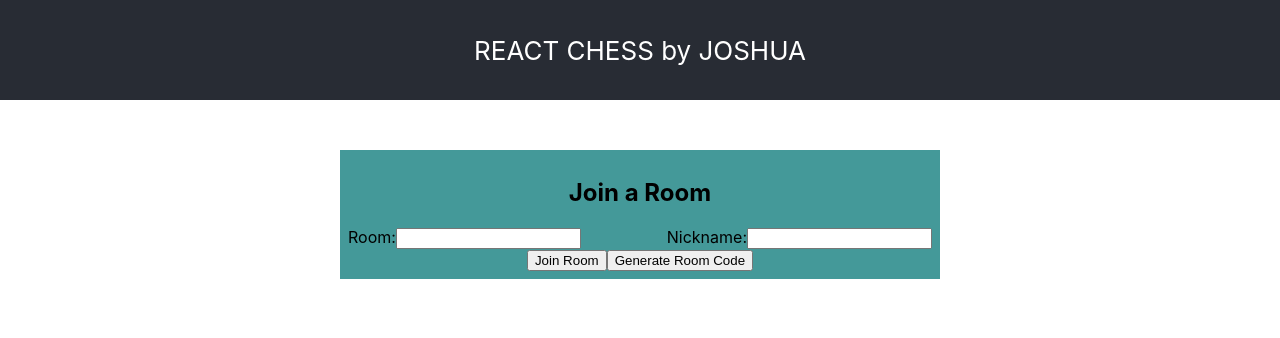
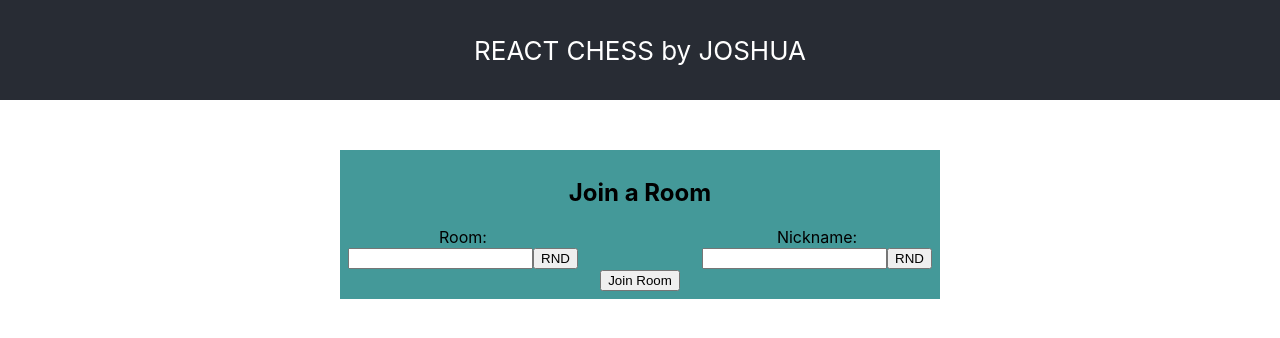
Before and after one commit to joshuacassidygrant/react-chess, a React (Create React App) app: page / in a window 1280 px wide. Shown: the top 338 px of the page. Built offline with nearby package versions, Linux system fonts and the light colour scheme; no server answers.

Commit message:
random room and use rnames

```diff
--- a/src/components/game.tsx
+++ b/src/components/game.tsx
@@ -2,7 +2,7 @@ import React, {FC, ReactElement, useState, useEffect} from "react";
 import {Board} from "./board";
 import {TokenMap, TokenData, Coordinate, GridData, CoordinateMove, User} from "../types/";
 import {startState} from "../game/start";
-import {updateTokenData, coordinateInList, doMove, toMove, emitMove} from "../utils/";
+import {updateTokenData, coordinateInList, doMove, toMove, emitMove, socketEndpoint} from "../utils/";
 import {getOr} from "lodash/fp";
 import {GameInfo} from "./game-info";
 import { StartPanel } from "./start-panel";
@@ -10,7 +10,6 @@ import { UserList } from "./user-list";
 import { ChatBox } from "./chat-box";
 import { Box, Flex } from "rebass";
 
-const socketEndpoint = "http://localhost:3001";
 const io = require("socket.io-client");
 
 // GAME CONSTANTS
--- a/src/components/start-panel.tsx
+++ b/src/components/start-panel.tsx
@@ -1,7 +1,7 @@
-import React, {FC, ReactElement, useState} from "react";
+import React, {FC, ReactElement, useEffect, useState} from "react";
 import {Flex, Box} from "rebass";
 import { User } from "../types";
-import { chooseRole, joinRoom } from "../utils";
+import { chooseRole, joinRoom, requestRandomString } from "../utils";
 
 export type StartPanelProps = {
     socket: any,
@@ -17,6 +17,16 @@ export const StartPanel: FC<StartPanelProps> = ({socket, currentRoom, setCurrent
     const [currentRoomInput, setCurrentRoomInput] = useState(currentRoom);
     const [currentNameInput, setCurrentNameInput] = useState("");
 
+    useEffect(() => {
+        if (currentRoomInput === "") {
+            requestRandomString(3, (txt)=>{setCurrentRoomInput(txt)});
+        }
+
+        if (currentNameInput === "") {
+            requestRandomString(2, (txt)=>{setCurrentNameInput(txt)});
+        }
+    }, [])
+
     return (
         <Flex p={2} width={600} mx="auto" my={50} bg="#499">
             {
@@ -25,12 +35,14 @@ export const StartPanel: FC<StartPanelProps> = ({socket, currentRoom, setCurrent
                <h2>Join a Room</h2>
                <Flex justifyContent="space-between">
                    <Box>
-                     <label>Room:</label>
+                     <Box><label>Room:</label></Box>
                      <input  value={currentRoomInput} onChange={(e) => setCurrentRoomInput(e.target.value)}/>
+                     <button onClick={() => {requestRandomString(3, (txt)=>{setCurrentRoomInput(txt)})}}>RND</button>
                    </Box>
                    <Box>
-                    <label>Nickname:</label>
+                    <Box><label>Nickname:</label></Box>
                     <input  value={currentNameInput} onChange={(e) => setCurrentNameInput(e.target.value)}/>
+                    <button onClick={() => {requestRandomString(2, (txt)=>{setCurrentNameInput(txt)})}}>RND</button>
                    </Box>
                </Flex>
 
@@ -39,7 +51,6 @@ export const StartPanel: FC<StartPanelProps> = ({socket, currentRoom, setCurrent
                     setCurrentRoom(currentRoomInput);
                     setCurrentPlayer({name: currentNameInput, socket: socket.id , role: -1});
                 }}>Join Room</button>
-                <button onClick={() => {setCurrentRoomInput(btoa((Math.random()) + "").substr(5, 12))}}>Generate Room Code</button>
             </Box>
             ) : (
             <Box>
--- a/src/utils/requests.ts
+++ b/src/utils/requests.ts
@@ -1,4 +1,6 @@
 import { CoordinateMove } from "../types";
+
+export const socketEndpoint = "http://localhost:3001";
 
 export function emitMove(socket: any, room: string, move: CoordinateMove): void {
     socket.emit("request-move", {move, room});
@@ -15,3 +17,9 @@ export function chooseRole(socket: any, room:string, role:number): void {
 export function sendChat(socket: any, room: string, username: string, message: string): void {
     socket.emit("request-chat", {room, username, message});
 }
+
+export function requestRandomString(words: number, callback: (str: string) => void): void {
+    fetch(`http://localhost:3001/random?n=${words}`)
+    .then(res => res.text())
+    .then(res => callback(res));
+}
```
